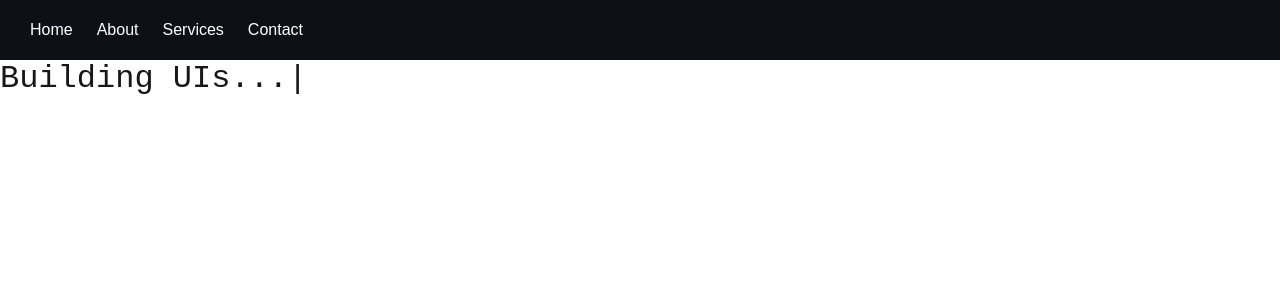
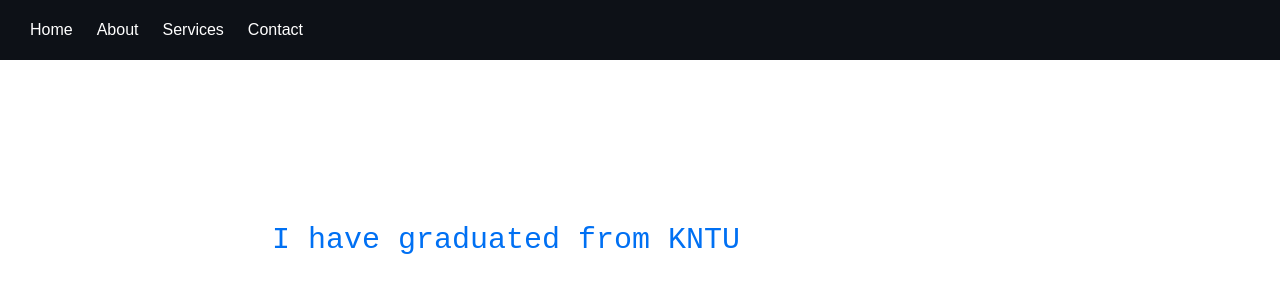
Before and after one commit to siavashmosadegh/siavash-mosadegh-website-front, a Next.js app: page /about in a window 1280 px wide. Shown: the top 300 px of the page. Built offline with nearby package versions, Linux system fonts and the light colour scheme.

Commit message:
installed react-simple-typewriter and made /about page with it (much better that react-type-animation)

```diff
--- a/package.json
+++ b/package.json
@@ -16,6 +16,7 @@
     "react": "^19.0.0",
     "react-dom": "^19.0.0",
     "react-redux": "^9.2.0",
+    "react-simple-typewriter": "^5.0.1",
     "react-type-animation": "^3.2.0",
     "redux-persist": "^6.0.0",
     "sass": "^1.89.2"
--- /dev/null
+++ b/src/app/about/about.module.scss
@@ -0,0 +1,34 @@
+.wrapper {
+  font-family: 'Courier New', monospace;
+  font-size: 30px;
+  color: white;
+  line-height: 1.8;
+  padding: 2rem;
+  max-width: 800px;
+  margin: 0 auto;
+  white-space: pre-wrap;
+}
+
+.line {
+  margin-bottom: 0.4rem;
+}
+
+.typing {
+  margin-bottom: 0.4rem;
+  color: #0070f3;
+}
+
+.cursor {
+  display: inline-block;
+  width: 1ch;
+  animation: blink 1s infinite;
+}
+
+@keyframes blink {
+  0%, 100% {
+    opacity: 1;
+  }
+  50% {
+    opacity: 0;
+  }
+}
--- a/src/app/about/page.tsx
+++ b/src/app/about/page.tsx
@@ -1,26 +1,65 @@
 'use client';
 
-import React from 'react';
+import React, { useEffect, useState } from 'react';
 import styles from './about.module.scss';
-import { TypeAnimation } from 'react-type-animation';
 
-const About : React.FC = () => {
-    return (
-    <div style={{ fontSize: '2rem', fontFamily: 'monospace' }}>
-      <TypeAnimation
-        sequence={[
-          'Writing clean code...',
-          1500,
-          'Building UIs...',
-          1500,
-          'Deploying to production...',
-          1500,
-        ]}
-        wrapper="span"
-        speed={50}
-        repeat={Infinity}
-      />
-    </div>    );
+const lines = [
+  'Hello, my name is SiavashMosadegh',
+  'I am a software engineer',
+  'I have graduated from KNTU',
+  'I know JavaScript',
+  'I use Next.js + TypeScript for front projects',
+  'I use Node.js + Express.js + Nest.js for backend projects',
+  'I am familiar with SQL Server + MongoDB + Postgres + MySQL',
+];
+
+const About: React.FC = () => {
+  const [typedLines, setTypedLines] = useState<string[]>([]);
+  const [currentLineIndex, setCurrentLineIndex] = useState(0);
+  const [currentCharIndex, setCurrentCharIndex] = useState(0);
+  const [currentText, setCurrentText] = useState('');
+
+  useEffect(() => {
+    if (currentLineIndex >= lines.length) return;
+
+    const currentLine = lines[currentLineIndex];
+
+    if (currentCharIndex < currentLine.length) {
+      const timeout = setTimeout(() => {
+        setCurrentText(currentLine.slice(0, currentCharIndex + 1));
+        setCurrentCharIndex((prev) => prev + 1);
+      }, 50);
+
+      return () => clearTimeout(timeout);
+    } else {
+      // Finish current line, push to final list, move to next
+      const delay = setTimeout(() => {
+        setTypedLines((prev) => [...prev, currentLine]);
+        setCurrentCharIndex(0);
+        setCurrentText('');
+        setCurrentLineIndex((prev) => prev + 1);
+      }, 500); // Pause before next line
+
+      return () => clearTimeout(delay);
+    }
+  }, [currentCharIndex, currentLineIndex]);
+
+  return (
+    <div className={styles.wrapper}>
+      {typedLines.map((line, i) => (
+        <p key={i} className={styles.line}>
+          {line}
+        </p>
+      ))}
+
+      {currentLineIndex < lines.length && (
+        <p className={styles.typing}>
+          {currentText}
+          <span className={styles.cursor}>|</span>
+        </p>
+      )}
+    </div>
+  );
 };
 
 export default About;
--- a/src/components/Layout/Layout.tsx
+++ b/src/components/Layout/Layout.tsx
@@ -23,9 +23,9 @@
                 <ResponsiveHeader />
             </header>
 
-            <main className={styles.childrenWrapper}>
+            <div className={styles.childrenWrapper}>
                 {children}
-            </main>
+            </div>
 
             <footer>
                 {/* <Footer /> */}
```
Also changed, not shown: 1 other file (tests, documents, lock files or other folders).
